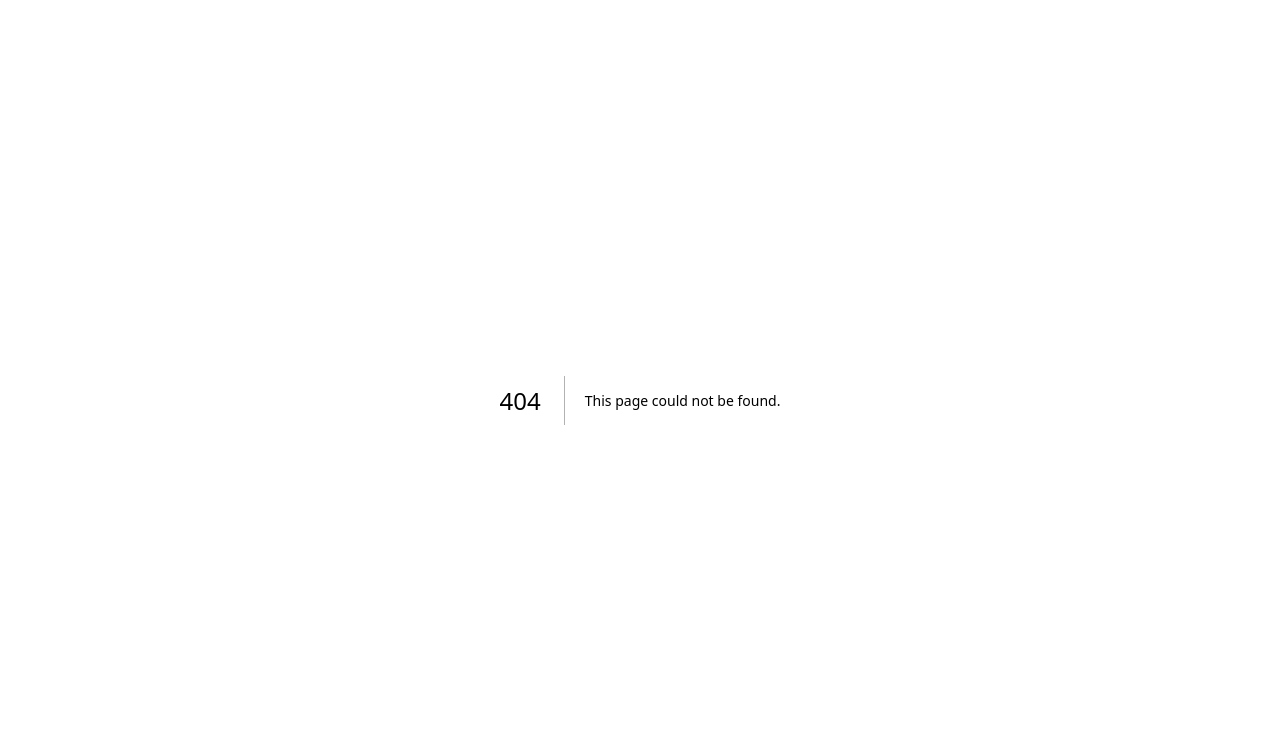
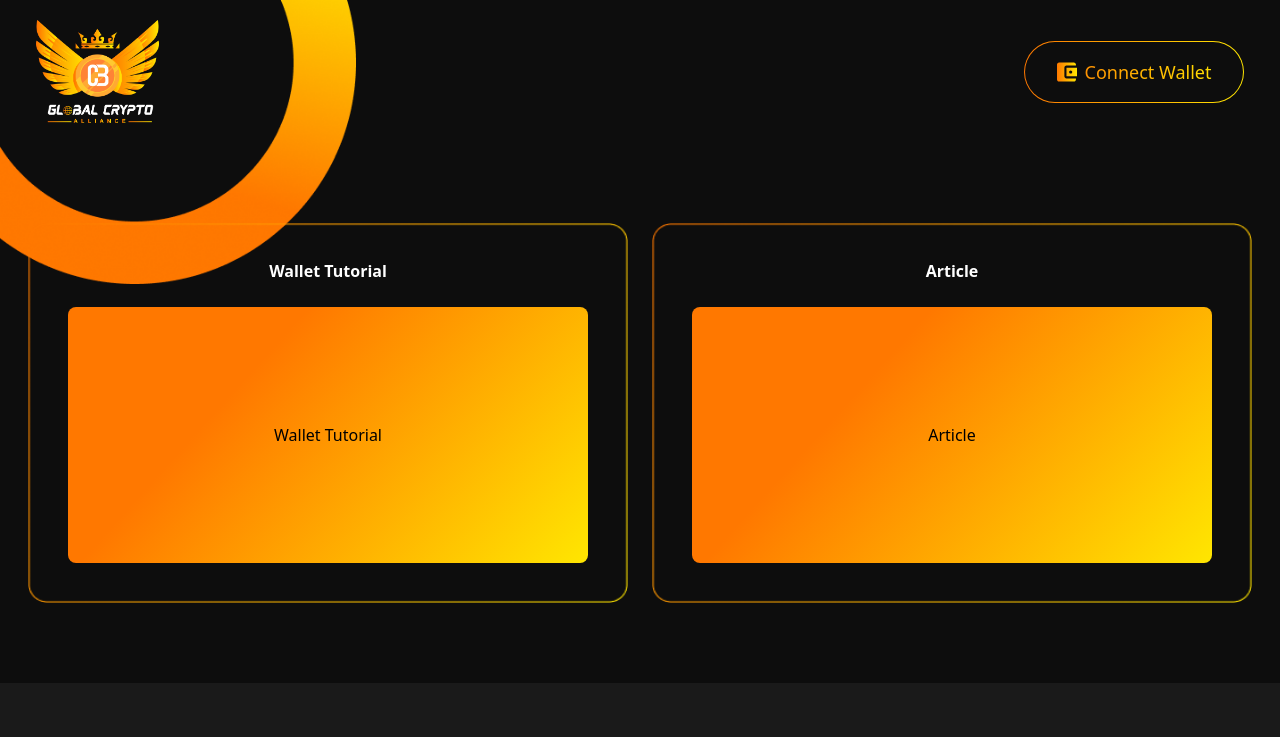
Before and after one commit to team-pr01/Global-Crypto-Alliance-Client, a Next.js app: page /watch-tutorial in a window 1280 px wide. Before the commit this address had no page. Shown: the top 737 px of the page. Built offline with nearby package versions, Linux system fonts and the light colour scheme; a web font is replaced by a local one.

Commit message:
tutorial page partially done

```diff
--- /dev/null
+++ b/src/app/(mainLayout)/watch-tutorial/page.tsx
@@ -0,0 +1,21 @@
+import Container from "@/components/Reusable/Container/Container";
+import TutorialCard from "@/components/WatchTutorial/TutorialCard";
+import React from "react";
+
+const WatchTutorial = () => {
+  return (
+    <div>
+      <Container>
+        <div className="my-20">
+          <div className="grid grid-cols-1 md:grid-cols-2 gap-6 h-full m-2">
+          <TutorialCard title="Wallet Tutorial" description="Wallet Tutorial" />
+          <TutorialCard title="Article" description="Article" />
+        </div>
+        </div>
+
+      </Container>
+    </div>
+  );
+};
+
+export default WatchTutorial;
--- a/src/assets/index.ts
+++ b/src/assets/index.ts
@@ -27,6 +27,7 @@ import gradientBottomLeft from "../assets/images/gradient-bottom-left.svg";
 import gradientTopRight from "../assets/images/gradient-top-right.svg";
 import linnerBg from "../assets/images/linner-bg.png";
 import aboutUsCoin from "../assets/images/about-us-coin.png";
+import tutorialcardBg from "../assets/images/tutorial-card-bg.png";
 
 export const IMAGES = {
   layoutBg,
@@ -43,6 +44,7 @@ export const IMAGES = {
   gradientTopRight,
   linnerBg,
   aboutUsCoin,
+  tutorialcardBg
 };
 
 export const ICONS = {
--- /dev/null
+++ b/src/components/WatchTutorial/TutorialCard.tsx
@@ -0,0 +1,41 @@
+import { IMAGES } from "@/assets";
+import Image from "next/image";
+import React from "react";
+
+interface TutorialCardProps {
+  title: string;
+  description: string;
+}
+
+const TutorialCard: React.FC<TutorialCardProps> = ({ title, description }) => {
+  return (
+    <div className="relative w-full h-full">
+      {/* Blurred background layer */}
+      <Image
+        src={IMAGES.tutorialcardBg}
+        alt="Blurred Background"
+        fill
+        className="object-fit absolute w-full inset-0 z-0 rounded-lg"
+      />
+
+      {/* Content above the blurred background */}
+      <div className="relative z-10 px-10 pb-7 pt-5 md:pt-6">
+        <div className="py-3 gap-6 flex flex-col justify-between items-center w-full">
+          <div>
+            <p className="text-white font-semibold">{title}</p>
+          </div>
+          <div
+            className="flex w-full h-[256px] justify-center items-center px-4 py-2 rounded-lg"
+            style={{
+              backgroundImage: "linear-gradient(132deg, #FF7800 32.18%, #FFE601 100%)",
+            }}
+          >
+            <p className="text-black font-medium">{description}</p>
+          </div>
+        </div>
+      </div>
+    </div>
+  );
+};
+
+export default TutorialCard;
```
Also changed, not shown: src/assets/images/tutorial-card-bg.png (added).
